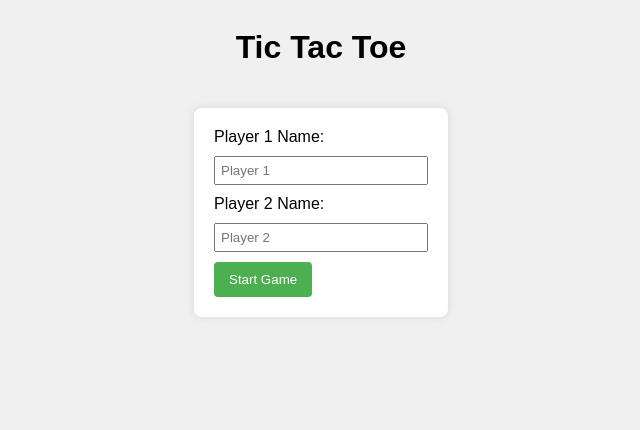
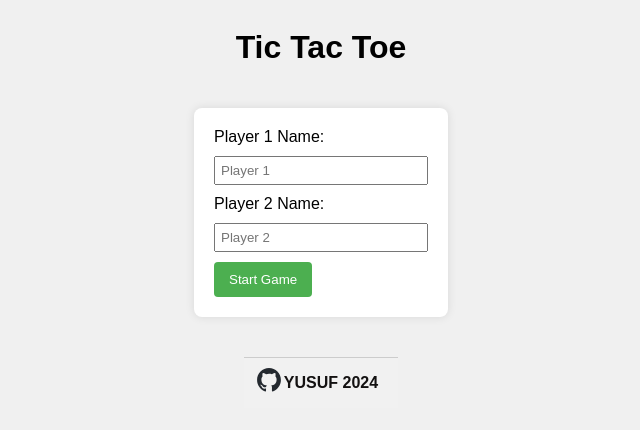
Before and after one commit to Yusuf-Nuru-Yesuf/tic-tac-toe, a plain HTML site: page index.html in a window 1280 px wide. Shown: the whole page, without its empty margins (319-959 px from the left). Drawn offline with Linux system fonts and the light colour scheme.

Commit message:
Refactor styles and add footer with GitHub link

```diff
--- a/index.html
+++ b/index.html
@@ -24,6 +24,14 @@
         <button id="resetButton">New Game</button>
     </div>
 
+    <footer>
+        <a href="https://github.com/Yusuf-Nuru-Yesuf" target="_blank">
+            <svg width="30" height="30" xmlns="http://www.w3.org/2000/svg" viewBox="0 0 97.707 122.908">
+                <path fill-rule="evenodd" clip-rule="evenodd" d="M48.854 0C21.839 0 0 22 0 49.217c0 21.756 13.993 40.172 33.405 46.69 2.427.49 3.316-1.059 3.316-2.362 0-1.141-.08-5.052-.08-9.127-13.59 2.934-16.42-5.867-16.42-5.867-2.184-5.704-5.42-7.17-5.42-7.17-4.448-3.015.324-3.015.324-3.015 4.934.326 7.523 5.052 7.523 5.052 4.367 7.496 11.404 5.378 14.235 4.074.404-3.178 1.699-5.378 3.074-6.6-10.839-1.141-22.243-5.378-22.243-24.283 0-5.378 1.94-9.778 5.014-13.2-.485-1.222-2.184-6.275.486-13.038 0 0 4.125-1.304 13.426 5.052a46.97 46.97 0 0 1 12.214-1.63c4.125 0 8.33.571 12.213 1.63 9.302-6.356 13.427-5.052 13.427-5.052 2.67 6.763.97 11.816.485 13.038 3.155 3.422 5.015 7.822 5.015 13.2 0 18.905-11.404 23.06-22.324 24.283 1.78 1.548 3.316 4.481 3.316 9.126 0 6.6-.08 11.897-.08 13.526 0 1.304.89 2.853 3.316 2.364 19.412-6.52 33.405-24.935 33.405-46.691C97.707 22 75.788 0 48.854 0z" fill="#24292f"/>
+            </svg>
+            YUSUF 2024
+        </a>
+    </footer>
     <script src="script.js"></script>
 </body>
 </html>
--- a/styles.css
+++ b/styles.css
@@ -65,3 +65,33 @@ body {
     font-size: 1.2em;
     margin-bottom: 20px;
     }
+
+    footer {
+        text-align: end;
+        display: flex;
+        justify-content: center;
+        align-items: center;
+        padding: 10px;
+        background-color: #f1f1f1;
+        border-top: 1px solid #ccc;
+        margin-top: 20px;
+    }
+
+    footer a {
+        display: flex;
+        align-items: center;
+        text-decoration: none;
+        color: #131111;
+        margin-right: 10px;
+        font-weight: bold;
+    }
+
+    footer a:hover {
+        color: #000;
+    }
+
+    .github-icon {
+        width: 20px;
+        height: 20px;
+        margin-right: 5px;
+    }
```
